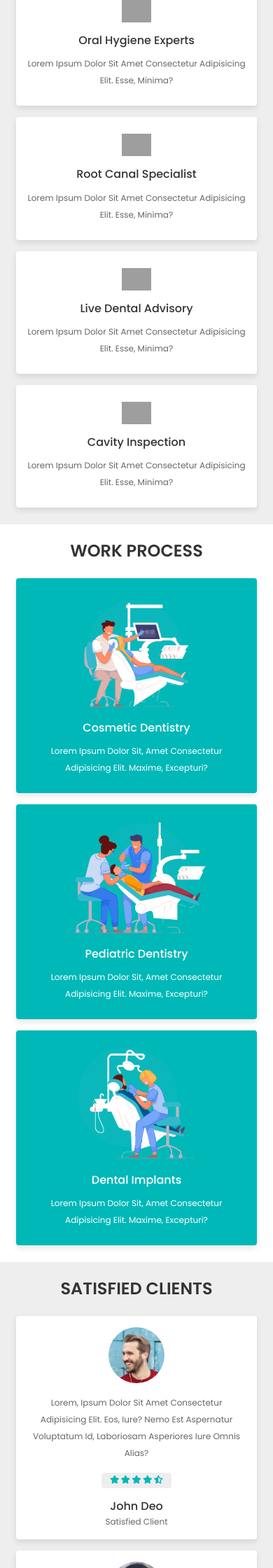
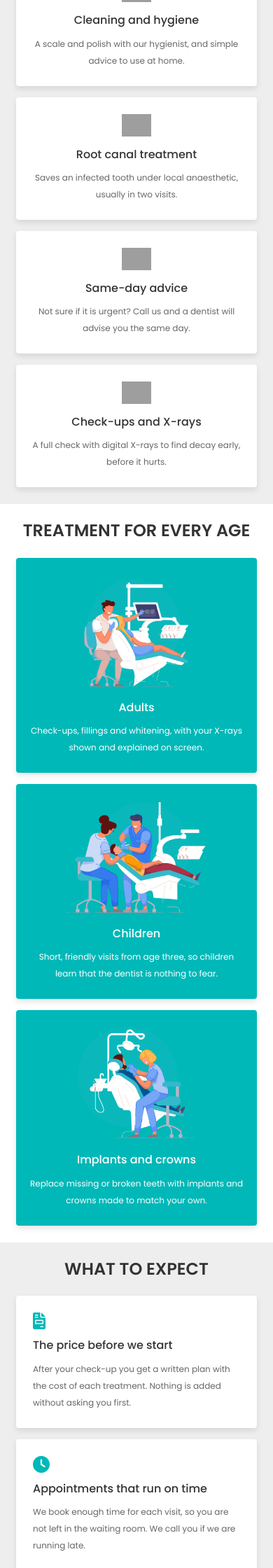
Before and after one commit to IliasJf/Dentist-WebSite, a PHP site: page / in a window 390 px wide. Shown: the part 1920-4160 px from the top of the page at 70% size. Run offline with PHP 8.4, Linux system fonts and the light colour scheme; grey boxes are pictures that could not be loaded.

Commit message:
Replace placeholder text and fake reviews with real copy
- Real copy for the hero, about, services and treatment sections in
  place of lorem ipsum.
- The made-up "john deo" reviews become a "What to expect" section.
- Fictional clinic contact details replace the tutorial author's emails
  and credit; the footer now credits this project.
- Proper heading levels, alt text, visible form labels, a phone field
  that accepts country codes, a visible focus ring and an accessible
  menu button.
- README marks it as a 2022 learning project; new screenshot.

Co-Authored-By: Claude Opus 5.5 <noreply@anthropic.com>

```diff
--- a/contact_form.sql
+++ b/contact_form.sql
@@ -31,7 +31,7 @@ CREATE TABLE `contact_form` (
   `id` int(100) NOT NULL,
   `name` varchar(100) NOT NULL,
   `email` varchar(100) NOT NULL,
-  `number` varchar(10) NOT NULL,
+  `number` varchar(20) NOT NULL,
   `date` datetime NOT NULL
 ) ENGINE=InnoDB DEFAULT CHARSET=utf8mb4;
 
--- a/css/style.css
+++ b/css/style.css
@@ -16,7 +16,12 @@
    box-sizing: border-box;
    outline: none; border:none;
    text-decoration: none !important;
-   text-transform: capitalize;
+}
+
+/* The reset above removes outlines; keep a clear focus ring for keyboard users. */
+:focus-visible{
+   outline: .3rem solid var(--blue);
+   outline-offset: .3rem;
 }
 
 *::-webkit-scrollbar{
@@ -98,6 +103,8 @@ section{
 }
 
 #menu-btn{
+   background: none;
+   padding: .5rem;
    font-size: 2.5rem;
    color:var(--black);
    cursor: pointer;
@@ -115,8 +122,10 @@ section{
    padding:2rem;
 }
 
-.home .content h3{
+.home .content h1{
    font-size: 6rem;
+   font-weight: 600;
+   line-height: 1.1;
    text-transform: uppercase;
    color:var(--black);
 }
@@ -137,7 +146,7 @@ section{
    color:var(--blue);
 }
 
-.about .content h3{
+.about .content h2{
    font-size: 3rem;
    color:var(--black);
    margin-top: 1rem;
@@ -216,59 +225,40 @@ section{
    line-height: 2;
 }
 
-.reviews{
+.expect{
    background-color: var(--light-bg);
 }
 
-.reviews .box-container{
+.expect .box-container{
    display: grid;
    grid-template-columns: repeat(auto-fit, minmax(30rem, 1fr));
    gap:2rem;
 }
 
-.reviews .box-container .box{
+.expect .box-container .box{
    background-color: var(--white);
-   text-align: center;
    border-radius: .5rem;
    box-shadow: var(--box-shadow);
-   padding:2rem;
+   padding:3rem;
 }
 
-.reviews .box-container .box img{
-   height: 10rem;
-   width: 10rem;
-   border-radius: 50%;
+.expect .box-container .box i{
+   font-size: 3rem;
+   color:var(--blue);
 }
 
-.reviews .box-container .box p{
-   padding:2rem 0;
+.expect .box-container .box h3{
+   margin-top: 1.5rem;
+   font-size: 2rem;
+   color:var(--black);
+}
+
+.expect .box-container .box p{
+   padding-top: 1rem;
    line-height: 2;
    font-size: 1.5rem;
    color:var(--light-color);
    margin-bottom: 0;
-}
-
-.reviews .box-container .box .stars{
-   padding:.5rem 1.5rem;
-   border-radius: .5rem;
-   background-color: var(--light-bg);
-   margin-bottom: 2rem;
-   display: inline-block;
-}
-
-.reviews .box-container .box .stars i{
-   font-size: 1.5rem;
-   color:var(--blue);
-}
-
-.reviews .box-container .box h3{
-   font-size: 2rem;
-   color:var(--black);
-}
-
-.reviews .box-container .box span{
-   color:var(--light-color);
-   font-size: 1.5rem;
 }
 
 .contact form{
@@ -301,7 +291,8 @@ section{
    text-transform: none;
 }
 
-.contact form span{
+.contact form label{
+   display: block;
    font-size: 1.7rem;
    color:var(--black);
 }
@@ -347,11 +338,11 @@ section{
    border-top: var(--border);
    padding-top: 2rem;
    margin-top: 2rem;
-   font-size: 2rem;
+   font-size: 1.6rem;
    color:var(--light-color);
 }
 
-.footer .credit span{
+.footer .credit a{
    color:var(--blue);
 }
 
@@ -432,7 +423,7 @@ section{
       font-size: 50%;
    }
 
-   .home .content h3{
+   .home .content h1{
       font-size: 4rem;
    }
 
--- a/index.php
+++ b/index.php
@@ -16,8 +16,8 @@ if(isset($_POST['submit'])){
    $date = $_POST['date'] ?? '';
    $when = DateTime::createFromFormat('Y-m-d\TH:i', $date);
 
-   if($name === '' || strlen($name) > 100 || strlen($email) > 100 || !filter_var($email, FILTER_VALIDATE_EMAIL) || strlen($number) < 6 || strlen($number) > 10 || !$when){
-      $message[] = 'please check your name, email, number and date';
+   if($name === '' || strlen($name) > 100 || strlen($email) > 100 || !filter_var($email, FILTER_VALIDATE_EMAIL) || strlen($number) < 6 || strlen($number) > 16 || !$when){
+      $message[] = 'Please check your name, email, phone number and date.';
    }else{
       // A prepared statement: every value is sent as data, never as part of the SQL.
       $insert = mysqli_prepare($conn, "INSERT INTO `contact_form`(name, email, number, date) VALUES(?, ?, ?, ?)");
@@ -25,9 +25,9 @@ if(isset($_POST['submit'])){
       mysqli_stmt_bind_param($insert, 'ssss', $name, $email, $number, $sqlDate);
 
       if(mysqli_stmt_execute($insert)){
-         $message[] = 'appointment made successfully!';
+         $message[] = 'Thank you. Your request is in, and we will call you to confirm the time.';
       }else{
-         $message[] = 'appointment failed';
+         $message[] = 'Sorry, we could not save your request. Please try again or call us.';
       }
    }
 
@@ -41,7 +41,8 @@ if(isset($_POST['submit'])){
    <meta charset="UTF-8">
    <meta http-equiv="X-UA-Compatible" content="IE=edge">
    <meta name="viewport" content="width=device-width, initial-scale=1.0">
-   <title>Dental Clinic · Book an appointment</title>
+   <title>Dental Care · Family dental clinic</title>
+   <meta name="description" content="A family dental clinic: check-ups, cleaning, aligners, root canals and implants. Book an appointment online.">
 
    <!-- font awesome cdn link  -->
    <link rel="stylesheet" href="https://cdnjs.cloudflare.com/ajax/libs/font-awesome/6.0.0/css/all.min.css">
@@ -65,17 +66,17 @@ if(isset($_POST['submit'])){
 
          <a href="#home" class="logo">dental<span>Care.</span></a>
 
-         <nav class="nav">
-            <a href="#home">home</a>
-            <a href="#about">about</a>
-            <a href="#services">services</a>
-            <a href="#reviews">reviews</a>
-            <a href="#contact">contact</a>
+         <nav class="nav" id="main-nav" aria-label="Main">
+            <a href="#home">Home</a>
+            <a href="#about">About</a>
+            <a href="#services">Services</a>
+            <a href="#expect">What to expect</a>
+            <a href="#contact">Contact</a>
          </nav>
 
-         <a href="#contact" class="link-btn">make appointment</a>
+         <a href="#contact" class="link-btn">Book an appointment</a>
 
-         <div id="menu-btn" class="fas fa-bars"></div>
+         <button type="button" id="menu-btn" class="fas fa-bars" aria-label="Open menu" aria-expanded="false" aria-controls="main-nav"></button>
 
       </div>
 
@@ -93,9 +94,9 @@ if(isset($_POST['submit'])){
 
       <div class="row min-vh-100 align-items-center">
          <div class="content text-center text-md-left">
-            <h3>let us brighten your smile</h3>
-            <p>Lorem ipsum dolor sit amet consectetur, adipisicing elit. Laudantium itaque, quasi aliquam alias tempora voluptatibus.</p>
-            <a href="#contact" class="link-btn">make appointment</a>
+            <h1>Let us brighten your smile</h1>
+            <p>Check-ups, cleaning, braces and implants in one calm, family clinic. Book online and we will call you to confirm.</p>
+            <a href="#contact" class="link-btn">Book an appointment</a>
          </div>
       </div>
 
@@ -114,14 +115,14 @@ if(isset($_POST['submit'])){
       <div class="row align-items-center">
 
          <div class="col-md-6 image">
-            <img src="images/about-img.jpg" class="w-100 mb-5 mb-md-0" alt="">
+            <img src="images/about-img.jpg" class="w-100 mb-5 mb-md-0" alt="A dentist examining a patient's teeth in a bright treatment room">
          </div>
 
          <div class="col-md-6 content">
-            <span>about us</span>
-            <h3>True Healthcare For Your Family</h3>
-            <p>Lorem, ipsum dolor sit amet consectetur adipisicing elit. Laboriosam cupiditate vero in provident ducimus. Totam quas labore mollitia cum nisi, sint, expedita rem error ipsa, nesciunt ab provident. Aperiam, officiis!</p>
-            <a href="#contact" class="link-btn">make appointment</a>
+            <span>About us</span>
+            <h2>Care for the whole family</h2>
+            <p>Four dentists and a hygienist look after children, parents and grandparents under one roof. We explain each treatment and its price before we start, and we keep to your appointment time.</p>
+            <a href="#contact" class="link-btn">Book an appointment</a>
          </div>
 
       </div>
@@ -136,44 +137,44 @@ if(isset($_POST['submit'])){
 
 <section class="services" id="services">
 
-   <h1 class="heading">our services</h1>
+   <h2 class="heading">Our services</h2>
 
    <div class="box-container container">
 
       <div class="box">
          <img src="images/icon-1.svg" alt="">
-         <h3>Alignment specialist</h3>
-         <p>Lorem ipsum dolor sit amet consectetur adipisicing elit. Fugiat, non?</p>
+         <h3>Braces and aligners</h3>
+         <p>Clear aligners or braces to straighten teeth, with a check every six weeks.</p>
       </div>
 
       <div class="box">
          <img src="images/icon-2.svg" alt="">
          <h3>Cosmetic dentistry</h3>
-         <p>Lorem ipsum dolor sit amet consectetur adipisicing elit. Fugiat, non?</p>
+         <p>Whitening, veneers and bonding to fix chips and even out the colour of your teeth.</p>
       </div>
 
       <div class="box">
          <img src="images/icon-3.svg" alt="">
-         <h3>Oral hygiene experts</h3>
-         <p>Lorem ipsum dolor sit amet consectetur adipisicing elit. Esse, minima?</p>
+         <h3>Cleaning and hygiene</h3>
+         <p>A scale and polish with our hygienist, and simple advice to use at home.</p>
       </div>
 
       <div class="box">
          <img src="images/icon-4.svg" alt="">
-         <h3>Root canal specialist</h3>
-         <p>Lorem ipsum dolor sit amet consectetur adipisicing elit. Esse, minima?</p>
+         <h3>Root canal treatment</h3>
+         <p>Saves an infected tooth under local anaesthetic, usually in two visits.</p>
       </div>
 
       <div class="box">
          <img src="images/icon-5.svg" alt="">
-         <h3>Live dental advisory</h3>
-         <p>Lorem ipsum dolor sit amet consectetur adipisicing elit. Esse, minima?</p>
+         <h3>Same-day advice</h3>
+         <p>Not sure if it is urgent? Call us and a dentist will advise you the same day.</p>
       </div>
 
       <div class="box">
          <img src="images/icon-6.svg" alt="">
-         <h3>Cavity inspection</h3>
-         <p>Lorem ipsum dolor sit amet consectetur adipisicing elit. Esse, minima?</p>
+         <h3>Check-ups and X-rays</h3>
+         <p>A full check with digital X-rays to find decay early, before it hurts.</p>
       </div>
 
    </div>
@@ -186,26 +187,26 @@ if(isset($_POST['submit'])){
 
 <section class="process">
 
-   <h1 class="heading">work process</h1>
+   <h2 class="heading">Treatment for every age</h2>
 
    <div class="box-container container">
 
       <div class="box">
-         <img src="images/process-1.png" alt="">
-         <h3>Cosmetic Dentistry</h3>
-         <p>Lorem ipsum dolor sit, amet consectetur adipisicing elit. Maxime, excepturi?</p>
+         <img src="images/process-1.png" alt="Illustration: a dentist showing a patient an X-ray on a screen">
+         <h3>Adults</h3>
+         <p>Check-ups, fillings and whitening, with your X-rays shown and explained on screen.</p>
       </div>
 
       <div class="box">
-         <img src="images/process-2.png" alt="">
-         <h3>Pediatric Dentistry</h3>
-         <p>Lorem ipsum dolor sit, amet consectetur adipisicing elit. Maxime, excepturi?</p>
+         <img src="images/process-2.png" alt="Illustration: a dentist and an assistant treating a child">
+         <h3>Children</h3>
+         <p>Short, friendly visits from age three, so children learn that the dentist is nothing to fear.</p>
       </div>
 
       <div class="box">
-         <img src="images/process-3.png" alt="">
-         <h3>Dental Implants</h3>
-         <p>Lorem ipsum dolor sit, amet consectetur adipisicing elit. Maxime, excepturi?</p>
+         <img src="images/process-3.png" alt="Illustration: a dentist treating a reclining patient">
+         <h3>Implants and crowns</h3>
+         <p>Replace missing or broken teeth with implants and crowns made to match your own.</p>
       </div>
 
    </div>
@@ -214,85 +215,61 @@ if(isset($_POST['submit'])){
 
 <!-- process section ends -->
 
-<!-- reviews section starts  -->
+<!-- what to expect section starts  -->
 
-<section class="reviews" id="reviews">
+<section class="expect" id="expect">
 
-   <h1 class="heading"> satisfied clients </h1>
+   <h2 class="heading">What to expect</h2>
 
    <div class="box-container container">
 
       <div class="box">
-         <img src="images/pic-1.png" alt="">
-         <p>Lorem, ipsum dolor sit amet consectetur adipisicing elit. Eos, iure? Nemo est aspernatur voluptatum id, laboriosam asperiores iure omnis alias?</p>
-         <div class="stars">
-            <i class="fas fa-star"></i>
-            <i class="fas fa-star"></i>
-            <i class="fas fa-star"></i>
-            <i class="fas fa-star"></i>
-            <i class="fas fa-star-half-alt"></i>
-         </div>
-         <h3>john deo</h3>
-         <span>satisfied client</span>
+         <i class="fas fa-file-invoice" aria-hidden="true"></i>
+         <h3>The price before we start</h3>
+         <p>After your check-up you get a written plan with the cost of each treatment. Nothing is added without asking you first.</p>
       </div>
 
       <div class="box">
-         <img src="images/pic-2.png" alt="">
-         <p>Lorem, ipsum dolor sit amet consectetur adipisicing elit. Eos, iure? Nemo est aspernatur voluptatum id, laboriosam asperiores iure omnis alias?</p>
-         <div class="stars">
-            <i class="fas fa-star"></i>
-            <i class="fas fa-star"></i>
-            <i class="fas fa-star"></i>
-            <i class="fas fa-star"></i>
-            <i class="fas fa-star-half-alt"></i>
-         </div>
-         <h3>john deo</h3>
-         <span>satisfied client</span>
+         <i class="fas fa-clock" aria-hidden="true"></i>
+         <h3>Appointments that run on time</h3>
+         <p>We book enough time for each visit, so you are not left in the waiting room. We call you if we are running late.</p>
       </div>
 
       <div class="box">
-         <img src="images/pic-3.png" alt="">
-         <p>Lorem, ipsum dolor sit amet consectetur adipisicing elit. Eos, iure? Nemo est aspernatur voluptatum id, laboriosam asperiores iure omnis alias?</p>
-         <div class="stars">
-            <i class="fas fa-star"></i>
-            <i class="fas fa-star"></i>
-            <i class="fas fa-star"></i>
-            <i class="fas fa-star"></i>
-            <i class="fas fa-star-half-alt"></i>
-         </div>
-         <h3>john deo</h3>
-         <span>satisfied client</span>
+         <i class="fas fa-hand-paper" aria-hidden="true"></i>
+         <h3>Gentle with nervous patients</h3>
+         <p>Tell us if you feel anxious. We explain each step before we do it, and you can raise a hand to stop at any time.</p>
       </div>
 
    </div>
 
 </section>
 
-<!-- reviews section ends -->
+<!-- what to expect section ends -->
 
 <!-- contact section starts  -->
 
 <section class="contact" id="contact">
 
-   <h1 class="heading">make appointment</h1>
+   <h2 class="heading">Book an appointment</h2>
 
    <form action="" method="post">
       <?php
          if(isset($message)){
             foreach($message as $message){
-               echo '<p class="message">'.htmlspecialchars($message).'</p>';
+               echo '<p class="message" role="status">'.htmlspecialchars($message).'</p>';
             }
          }
       ?>
-      <span>your name :</span>
-      <input type="text" name="name" placeholder="enter your name" class="box" required>
-      <span>your email :</span>
-      <input type="email" name="email" placeholder="enter your email" class="box" required>
-      <span>your number :</span>
-      <input type="number" name="number" placeholder="enter your number" class="box" required>
-      <span>appointment date :</span>
-      <input type="datetime-local" name="date" class="box" required>
-      <input type="submit" value="make appointment" name="submit" class="link-btn">
+      <label for="name">Full name</label>
+      <input type="text" id="name" name="name" autocomplete="name" maxlength="100" class="box" required>
+      <label for="email">Email</label>
+      <input type="email" id="email" name="email" autocomplete="email" maxlength="100" class="box" required>
+      <label for="number">Phone number</label>
+      <input type="tel" id="number" name="number" autocomplete="tel" placeholder="+212 6 00 00 00 00" class="box" required>
+      <label for="date">Preferred date and time</label>
+      <input type="datetime-local" id="date" name="date" class="box" required>
+      <input type="submit" value="Request appointment" name="submit" class="link-btn">
    </form>
 
 </section>
@@ -306,34 +283,32 @@ if(isset($_POST['submit'])){
    <div class="box-container container">
 
       <div class="box">
-         <i class="fas fa-phone"></i>
-         <h3>phone number</h3>
-         <p>+123-456-7890</p>
-         <p>+111-222-3333</p>
+         <i class="fas fa-phone" aria-hidden="true"></i>
+         <h3>Phone</h3>
+         <p>+212 522 000 000</p>
       </div>
 
       <div class="box">
-         <i class="fas fa-map-marker-alt"></i>
-         <h3>our address</h3>
-         <p>mumbai, india - 400104</p>
+         <i class="fas fa-map-marker-alt" aria-hidden="true"></i>
+         <h3>Address</h3>
+         <p>12 Example Street, Casablanca</p>
       </div>
 
       <div class="box">
-         <i class="fas fa-clock"></i>
-         <h3>opening hours</h3>
-         <p>00:07am to 10:00pm</p>
+         <i class="fas fa-clock" aria-hidden="true"></i>
+         <h3>Opening hours</h3>
+         <p>Monday to Saturday, 9:00 to 19:00</p>
       </div>
 
       <div class="box">
-         <i class="fas fa-envelope"></i>
-         <h3>email address</h3>
-         <p>shaikhanas@gmail.com</p>
-         <p>anasbhai@gmail.com</p>
+         <i class="fas fa-envelope" aria-hidden="true"></i>
+         <h3>Email</h3>
+         <p>hello@dentalcare.example</p>
       </div>
 
    </div>
 
-   <div class="credit"> &copy; copyright @ <?php echo date('Y'); ?> by <span>mr. web designer</span>  </div>
+   <p class="credit">&copy; <?php echo date('Y'); ?> Dental Care, a sample clinic. Built by <a href="https://iliasjf.github.io/">Ilias Jafaoui</a>.</p>
 
 </section>
 
```
Also changed, not shown: js/script.js (+15 -12 lines), images/pic-1.png (deleted), images/pic-2.png (deleted), images/pic-3.png (deleted), screenshot.jpg.
